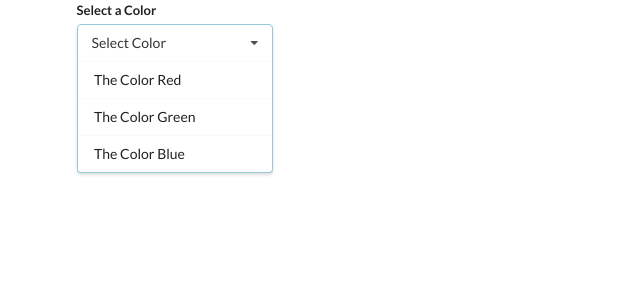
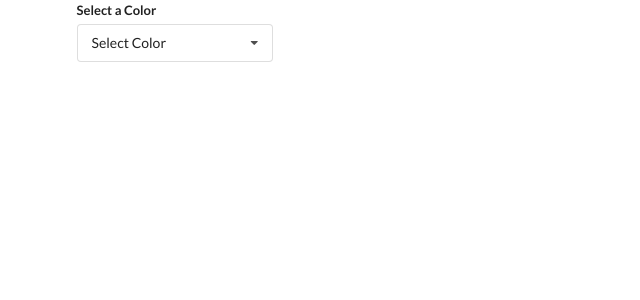
Before and after one commit to imvanzen/udemy-widgets, a React (Create React App) app: page / in a window 1280 px wide. Shown: the top 300 px of the page, without its empty margins (0-640 px from the left). Built offline with nearby package versions, Linux system fonts and the light colour scheme.

Commit message:
Toggle dropdown state to the dropdown

```diff
--- a/src/components/Dropdown.js
+++ b/src/components/Dropdown.js
@@ -1,10 +1,12 @@
-import React from 'react'
+import React, { useState } from 'react'
 
 const Dropdown = ({
     options,
     selected,
     onSelectedChange
 }) => {
+    const [dropdown, setDropdown] = useState(false)
+
     const renderedOptions = options
         .filter(option => option.value !== selected.value)
         .map(option => (
@@ -22,10 +24,13 @@ const Dropdown = ({
         <div className='dropdown ui form'>
             <div className='field'>
                 <label className='label'>Select a Color</label>
-                <div className='ui selection dropdown visible active'>
+                <div
+                    onClick={() => setDropdown(!dropdown)}
+                    className={`ui selection dropdown${dropdown ? ' visible active' : ''}`}
+                >
                     <i className='dropdown icon' />
                     <div className='text'>{dropdownLabel}</div>
-                    <div className='menu visible transition'>
+                    <div className={`menu${dropdown ? ' visible transition' : ''}`}>
                         {renderedOptions}
                     </div>
                 </div>
```
